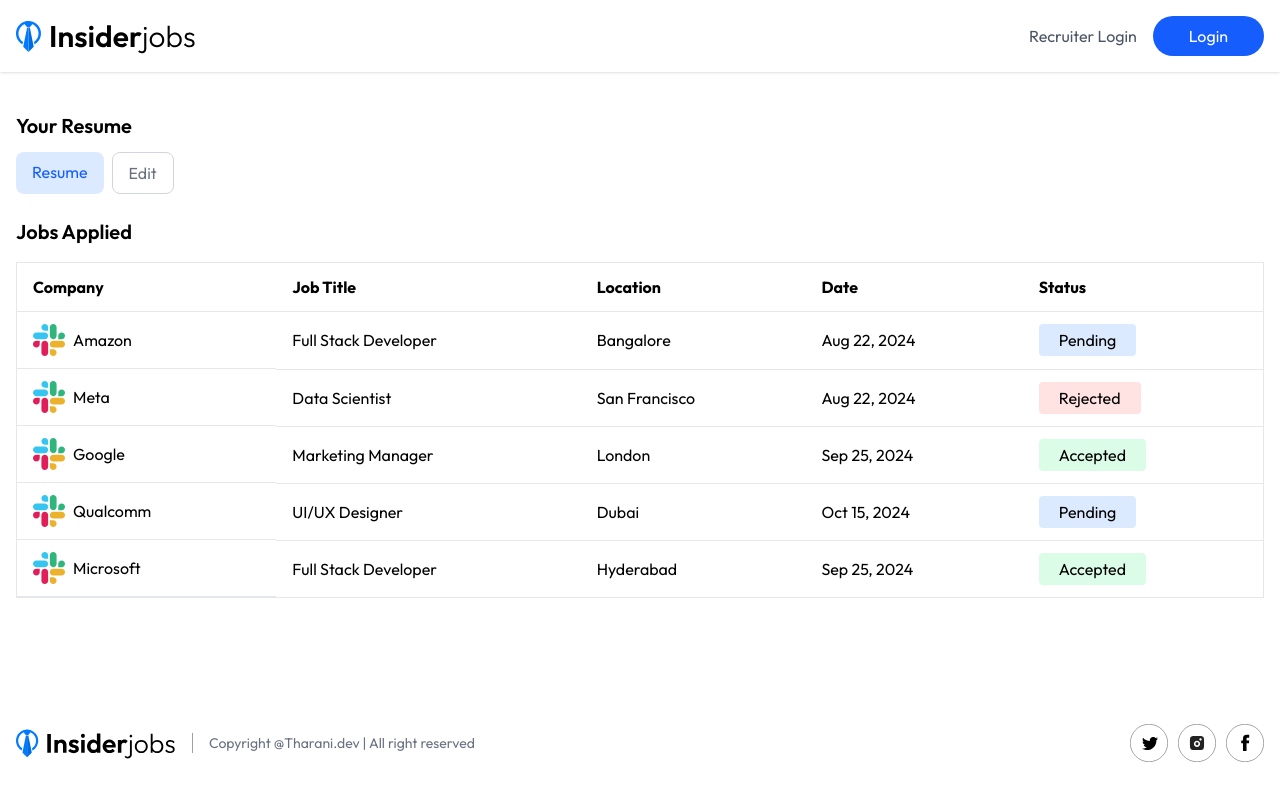
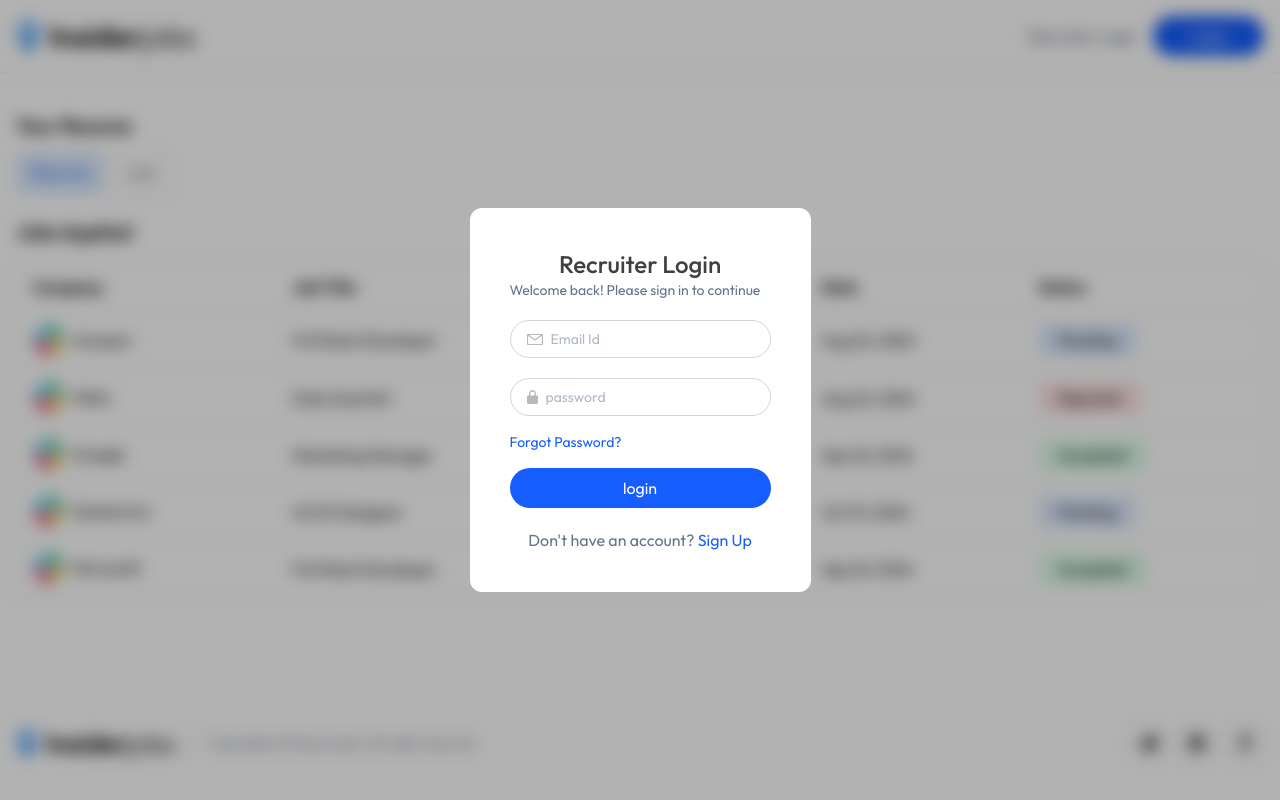
Before and after one commit to tharani-2006/job-portal, a React (Vite) app in the folder client/: page /applications in a window 1280 px wide. Both pictures are taken after a click on the button "Recruiter Login". Built offline with nearby package versions, Linux system fonts and the light colour scheme; no server answers.

Commit message:
complete implementation of recruiter login popup

```diff
--- a/client/src/App.jsx
+++ b/client/src/App.jsx
@@ -1,13 +1,18 @@
-import React from "react";
+import React, { useContext } from "react";
 import { Routes, Route } from "react-router-dom";
 import Home from "./pages/Home";
 import ApplyJob from "./pages/ApplyJob";
 import Applications from "./pages/Applications";
+import RecruiterLogin from "./components/RecruiterLogin";
+import { AppContext } from "./context/AppContext";
 
 const App = () => {
+
+  const {showRecruiterLogin} =useContext(AppContext)
+
   return (
     <div>
-
+      { showRecruiterLogin && <RecruiterLogin />}
       <Routes>
         <Route index element={<Home />} />
         <Route path="/apply-job/:id" element={<ApplyJob />} />
--- a/client/src/components/Navbar.jsx
+++ b/client/src/components/Navbar.jsx
@@ -1,13 +1,16 @@
-import React from "react";
+import React, { useContext } from "react";
 import { assets } from "../assets/assets";
 import { useClerk, useUser, UserButton } from "@clerk/clerk-react";
 import { Link, useNavigate } from "react-router-dom";
+import { AppContext } from "../context/AppContext";
 
 const Navbar = () => {
   const { openSignIn } = useClerk();
   const { user } = useUser();
 
   const navigate = useNavigate()
+
+  const {setShowRecruiterLogin} = useContext(AppContext)
 
   return (
     <div className="shadow py-4">
@@ -25,7 +28,7 @@
           ) : (
             // When not signed in, show Recruiter Login + Login buttons
             <div className="flex gap-4">
-              <button className="text-gray-600">Recruiter Login</button>
+              <button onClick={e => setShowRecruiterLogin(true)} className="text-gray-600">Recruiter Login</button>
               <button onClick={openSignIn} className="bg-blue-600 text-white px-6 sm:px-9 py-2 rounded-full" > Login </button>
             </div>
           )}
--- /dev/null
+++ b/client/src/components/RecruiterLogin.jsx
@@ -0,0 +1,61 @@
+import React, { useState } from 'react'
+import { assets } from '../assets/assets'
+
+const RecruiterLogin = () => {
+
+    const [state, setState] = useState('Login')
+    const [name, setName] = useState('')
+    const [password, setPassword] = useState('')
+    const [email, setEmail] = useState('')
+
+    const [image, setImage] = useState(false)
+
+    const [isTextDataSubmitted, setIsTextDataSubmitted] = useState(false)
+
+    return (
+        <div className='absolute top-0 left-0 right-0 bottom-0 z-10 backdrop-blur-sm bg-black/30 flex justify-center items-center'>
+            <form className='relative bg-white p-10 rounded-xl text-slate-500'>
+                <h1 className='text-center text-2xl text-neutral-700 font-medium'>Recruiter {state}</h1>
+                <p className='text-sm'>Welcome back! Please sign in to continue</p>
+                {state === "Sign Up" && isTextDataSubmitted
+                    ? <></>
+                    : <>
+                        {state !== 'Login' && (
+                            <div className='border px-4 py-2 border-gray-300 flex items-center gap-2 rounded-full mt-5'>
+                                <img src={assets.person_icon} alt="" />
+                                <input className='outline-none text-sm' onChange={e => setName(e.target.value)} value={name} type="text" placeholder='Company Name' required />
+                            </div>
+                        )}
+
+                        <div className='border px-4 border-gray-300 py-2 flex items-center gap-2 rounded-full mt-5'>
+                            <img src={assets.email_icon} alt="" />
+                            <input className='outline-none text-sm' onChange={e => setEmail(e.target.value)} value={email} type="email" placeholder='Email Id' required />
+                        </div>
+                        <div className='border px-4 border-gray-300 py-2 flex items-center gap-2 rounded-full mt-5'>
+                            <img src={assets.lock_icon} alt="" />
+                            <input className='outline-none text-sm' onChange={e => setPassword(e.target.value)} value={password} type="password" placeholder='password' required />
+                        </div>
+
+                        <p className='text-sm text-blue-600 my-4 cursor-pointer'>Forgot Password?</p>
+                    </>
+                }
+
+
+                <button className='bg-blue-600 w-full rounded-full py-2 text-white'>
+                    {state === 'Login' ? 'login' : 'create account'}
+                </button>
+
+                {
+                    state === 'Login'
+                        ? <p className=' mt-5 text-center'>Don't have an account? <span className='cursor-pointer text-blue-600' onClick={() => setState("Sign Up")}>Sign Up</span></p>
+                        : <p className=' mt-5 text-center'>Already have an account? <span className='cursor-pointer text-blue-600' onClick={() => setState("Login")}>Login</span></p>
+                }
+
+
+
+            </form>
+        </div>
+    )
+}
+
+export default RecruiterLogin
--- a/client/src/context/AppContext.jsx
+++ b/client/src/context/AppContext.jsx
@@ -14,6 +14,8 @@
 
    const [jobs,setJobs] = useState([])
 
+   const [showRecruiterLogin,setShowRecruiterLogin] = useState(false)
+
    //Function to fetch jobs
    const fetchJobs = async() => {
       setJobs(jobsData)
@@ -27,6 +29,7 @@
       setSearchFilter,searchFilter,
       isSearched,setIsSearched,
       jobs,setJobs,
+      showRecruiterLogin,setShowRecruiterLogin
    }
 
    return (<AppContext.Provider value={value}>
```
